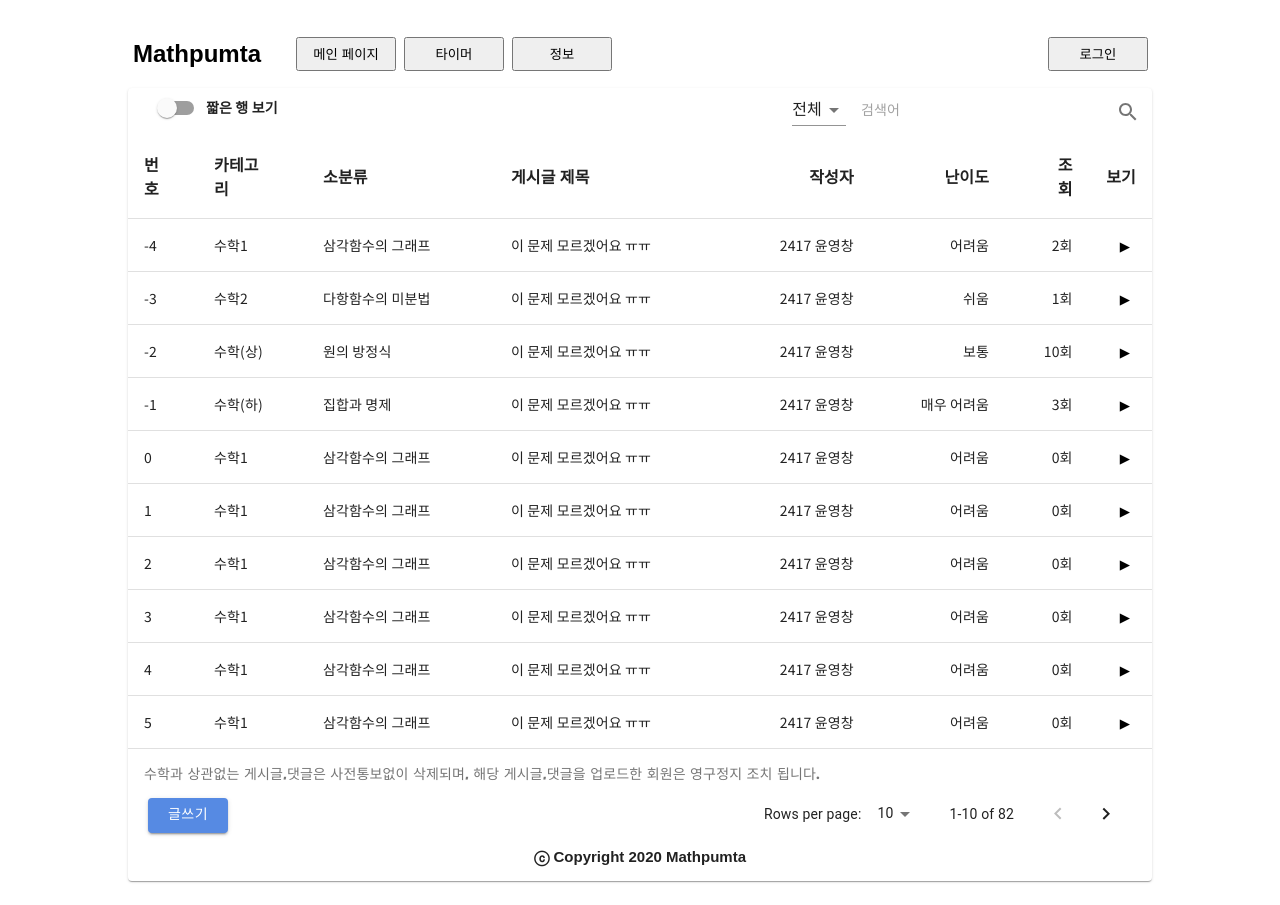
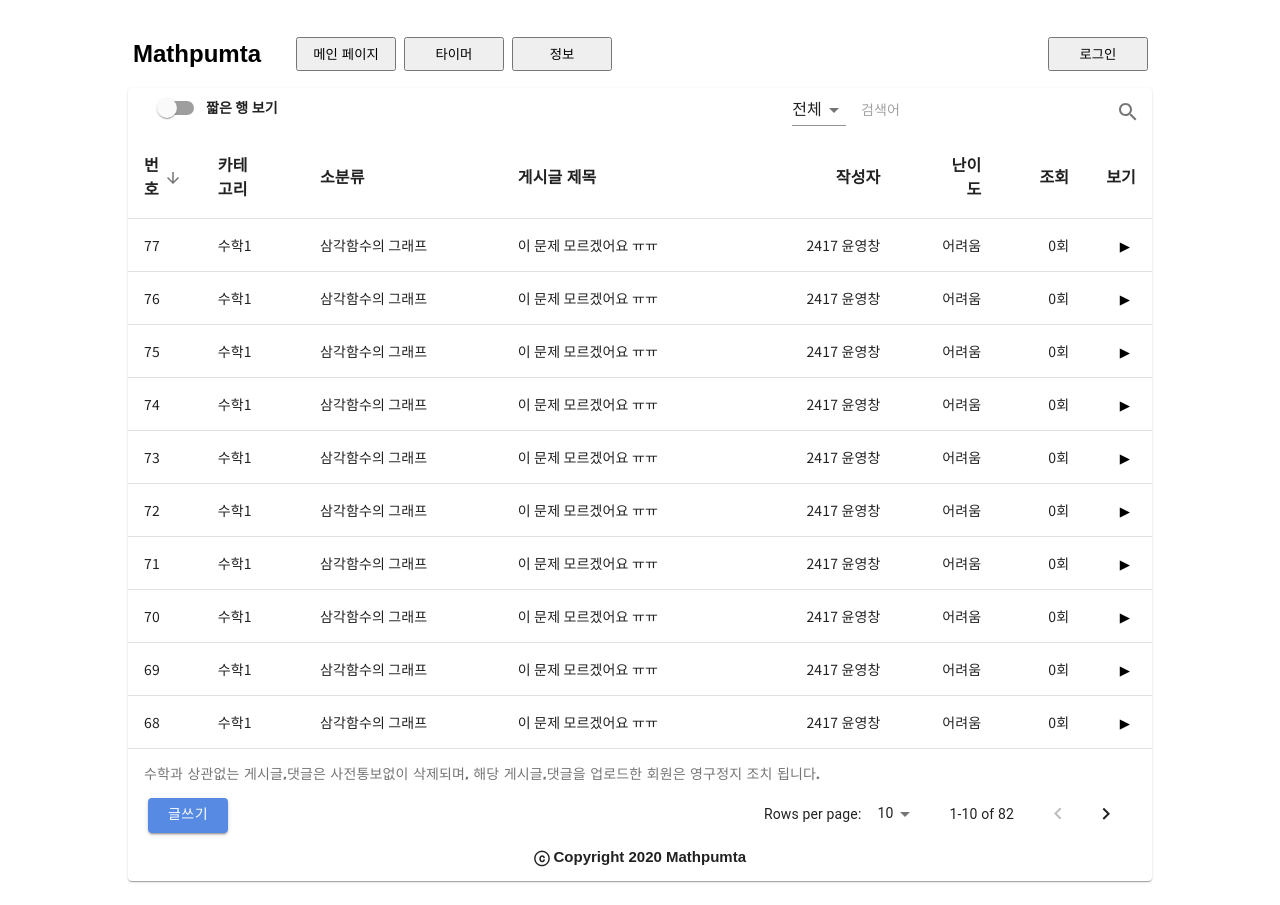
Before and after one commit to YeongT/mathpumta, a React (Create React App) app: page / in a window 1280 px wide. Built offline with nearby package versions, Linux system fonts and the light colour scheme; a web font is replaced by a local one.

Commit message:
feat : change sort type to desc using number field

```diff
--- a/src/components/table.js
+++ b/src/components/table.js
@@ -107,8 +107,8 @@ const useStyles = makeStyles((theme) => ({
 
 const StickyHeadTable = (props) => {
   const classes = useStyles();
-  const [order, setOrder] = React.useState('asc');
-  const [orderBy, setOrderBy] = React.useState('calories');
+  const [order, setOrder] = React.useState('desc');
+  const [orderBy, setOrderBy] = React.useState('num');
   const [page, setPage] = React.useState(0);
   const [dense, setDense] = React.useState(false);
   const [rowsPerPage, setRowsPerPage] = React.useState(10);
@@ -120,8 +120,8 @@ const StickyHeadTable = (props) => {
   let dataSet = props.dataSet;
 
   const handleRequestSort = (event, property) => {
-    const isAsc = orderBy === property && order === 'asc';
-    setOrder(isAsc ? 'desc' : 'asc');
+    const isDesc = orderBy === property && order === 'desc';
+    setOrder(isDesc ? 'asc' : 'desc');
     setOrderBy(property);
   };
 
```
